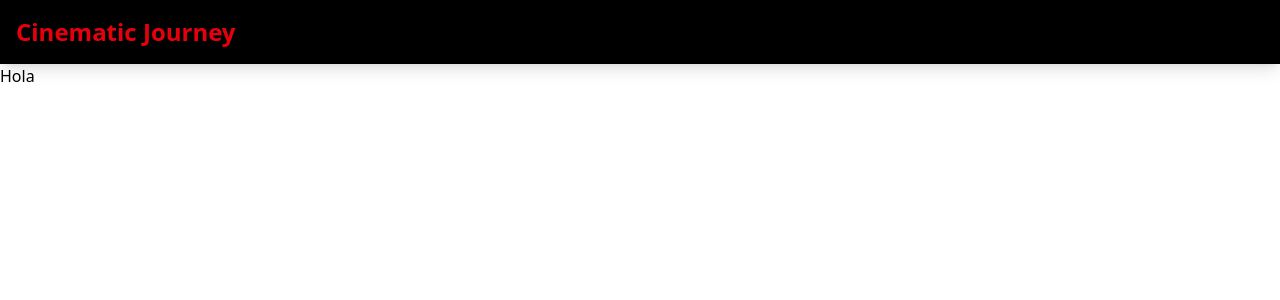
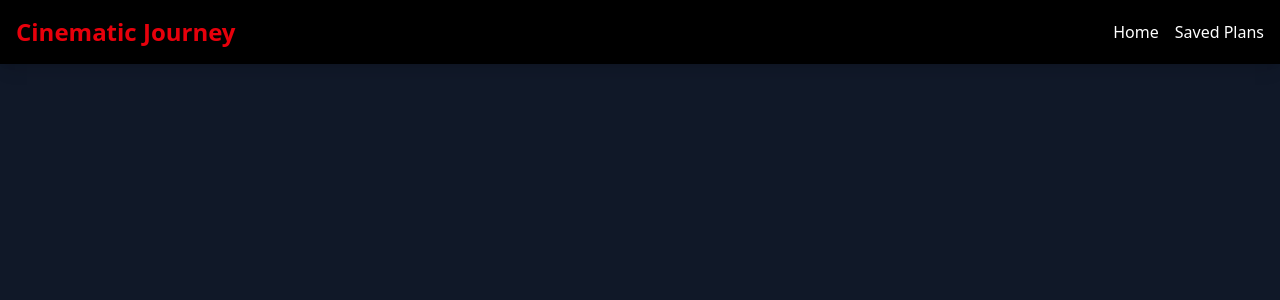
Before and after one commit to jleonardod/cinevibe-voyage, a React (Vite) app: page / in a window 1280 px wide. Shown: the top 300 px of the page. Built offline with nearby package versions, Linux system fonts and the light colour scheme.

Commit message:
Diseño home

```diff
--- a/src/App.jsx
+++ b/src/App.jsx
@@ -4,8 +4,9 @@
 function App() {
  return (
     <Router>
-      <Navbar />
-      Hola
+      <div className="min-h-screen bg-gray-900 text-white">
+        <Navbar />
+      </div>
     </Router>
   )
 }
```
